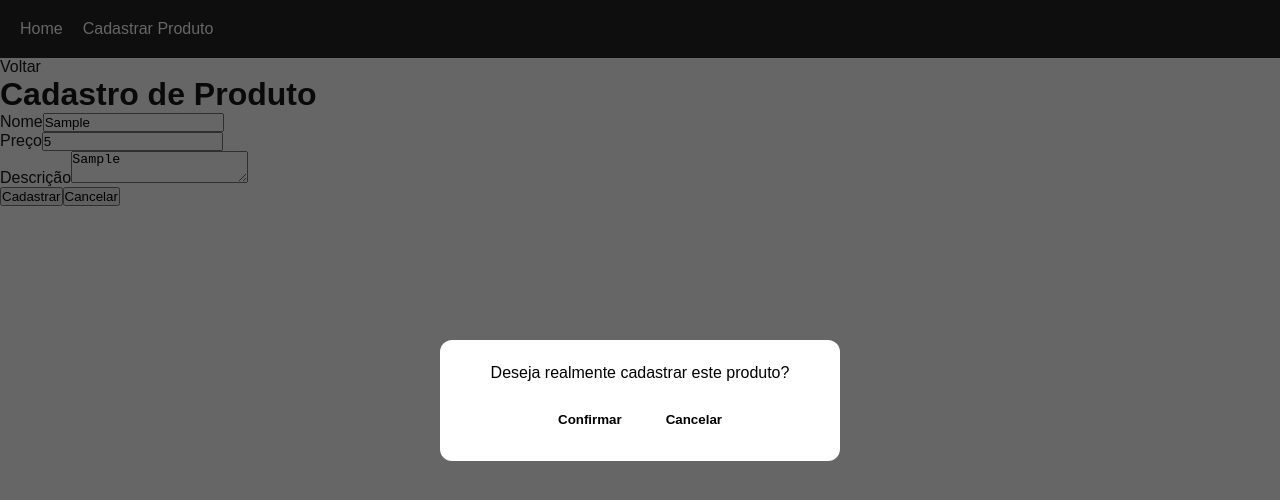
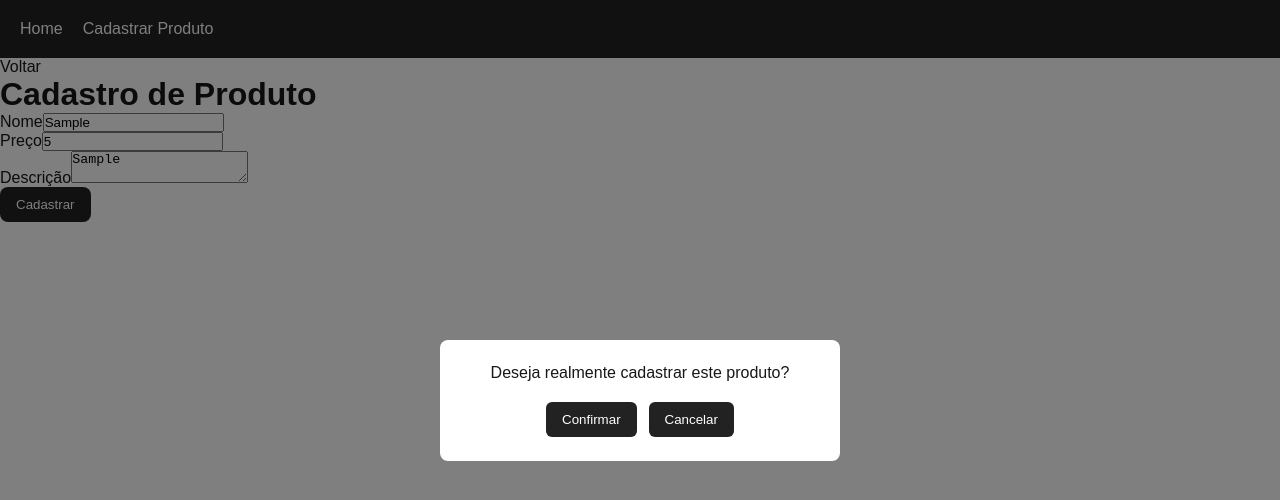
Before and after one commit to samy-collab/Cat-logo-de-produtos-, a Next.js app: page /cadastro in a window 1280 px wide. Both pictures are taken after typing "Sample", "5", "Sample" into the empty fields and a click on the button "Cadastrar". Shown: the top 500 px of the page. Built offline with nearby package versions, Linux system fonts and the light colour scheme.

Commit message:
Ajustes finais e melhora na componentizacao do projetp

```diff
--- a/components/Button/Button.module.css
+++ b/components/Button/Button.module.css
@@ -1,9 +1,12 @@
 .button {
   padding: 10px 16px;
   border: none;
-  border-radius: 6px;
-  background-color: #ffffff;
-  color: #000000;
+  border-radius: 8px;
+  background-color: #222;
+  color: white;
   cursor: pointer;
-  font-weight: bold;
 }
+
+.button:hover {
+  background-color: #444;
+}
--- a/components/Input/Input.jsx
+++ b/components/Input/Input.jsx
@@ -0,0 +1,22 @@
+import styles from "./Input.module.css";
+
+export default function Input({
+  label,
+  type = "text",
+  value,
+  onChange,
+  placeholder,
+}) {
+  return (
+    <div className={styles.field}>
+      <label>{label}</label>
+
+      <input
+        type={type}
+        value={value}
+        onChange={onChange}
+        placeholder={placeholder}
+      />
+    </div>
+  );
+}
--- a/components/Modal/Modal.jsx
+++ b/components/Modal/Modal.jsx
@@ -3,13 +3,18 @@ import styles from "./Modal.module.css";
 
 export default function Modal({ onConfirmar, onCancelar }) {
   return (
-    <div className={styles.overlay}>
+    <div className={styles.fundo}>
       <div className={styles.modal}>
         <p>Deseja realmente cadastrar este produto?</p>
 
-        <div className={styles.actions}>
-          <Button onClick={onConfirmar}>Confirmar</Button>
-          <Button onClick={onCancelar}>Cancelar</Button>
+        <div className={styles.botoes}>
+          <Button type="button" onClick={onConfirmar}>
+            Confirmar
+          </Button>
+
+          <Button type="button" onClick={onCancelar}>
+            Cancelar
+          </Button>
         </div>
       </div>
     </div>
--- a/components/Modal/Modal.module.css
+++ b/components/Modal/Modal.module.css
@@ -1,28 +1,35 @@
-.overlay {
+.fundo {
   position: fixed;
   top: 0;
   left: 0;
   width: 100%;
   height: 100%;
-  background-color: rgba(0, 0, 0, 0.6);
+  background-color: rgba(0, 0, 0, 0.5);
+
   display: flex;
   align-items: center;
   justify-content: center;
 }
 
 .modal {
-  background-color: #ffffff;
-  color: #000000;
+  background-color: white;
   padding: 24px;
-  border-radius: 12px;
+  border-radius: 8px;
+  max-width: 400px;
   width: 90%;
-  max-width: 400px;
   text-align: center;
 }
 
-.actions {
+.botoes {
   display: flex;
+  justify-content: center;
   gap: 12px;
-  justify-content: center;
   margin-top: 20px;
 }
+
+.botoes button {
+  padding: 10px 16px;
+  border: none;
+  border-radius: 6px;
+  cursor: pointer;
+}
--- a/pages/cadastro.jsx
+++ b/pages/cadastro.jsx
@@ -1,6 +1,8 @@
 import { useState } from "react";
 import Link from "next/link";
 import Modal from "../components/Modal/Modal";
+import Input from "../components/Input/Input";
+import Button from "../components/Button/Button";
 
 export default function Cadastro() {
   const [nome, setNome] = useState("");
@@ -10,15 +12,14 @@ export default function Cadastro() {
 
   function handleSubmit(event) {
     event.preventDefault();
-
     setMostrarModal(true);
   }
 
   function confirmarCadastro() {
     const novoProduto = {
-      nome,
-      preco,
-      descricao,
+      nome: nome,
+      preco: preco,
+      descricao: descricao,
     };
 
     console.log(novoProduto);
@@ -30,9 +31,6 @@ export default function Cadastro() {
   }
 
   function cancelarCadastro() {
-    setNome("");
-    setPreco("");
-    setDescricao("");
     setMostrarModal(false);
   }
 
@@ -43,36 +41,33 @@ export default function Cadastro() {
       <h1>Cadastro de Produto</h1>
 
       <form onSubmit={handleSubmit}>
+        <Input
+          label="Nome"
+          type="text"
+          value={nome}
+          onChange={(event) => setNome(event.target.value)}
+          placeholder="Digite o nome do produto"
+        />
+
+        <Input
+          label="Preço"
+          type="number"
+          value={preco}
+          onChange={(event) => setPreco(event.target.value)}
+          placeholder="Digite o preço do produto"
+        />
+
         <div>
-          <label>Nome</label>
-          <input
-            type="text"
-            value={nome}
-            onChange={(event) => setNome(event.target.value)}
+          <label>Descrição</label>
+
+          <textarea
+            value={descricao}
+            onChange={(event) => setDescricao(event.target.value)}
+            placeholder="Digite a descrição do produto"
           />
         </div>
 
-        <div>
-          <label>Preço</label>
-          <input
-            type="number"
-            value={preco}
-            onChange={(event) => setPreco(event.target.value)}
-          />
-        </div>
-
-        <div>
-          <label>Descrição</label>
-          <textarea
-            value={descricao}
-            onChange={(event) => setDescricao(event.target.value)}
-          />
-        </div>
-
-        <button type="submit">Cadastrar</button>
-        <button type="button" onClick={cancelarCadastro}>
-          Cancelar
-        </button>
+        <Button type="submit">Cadastrar</Button>
       </form>
 
       {mostrarModal && (
```
Also changed, not shown: components/Button/Button.jsx (line endings or trailing spaces), styles/Cadastro.module.css (added).
